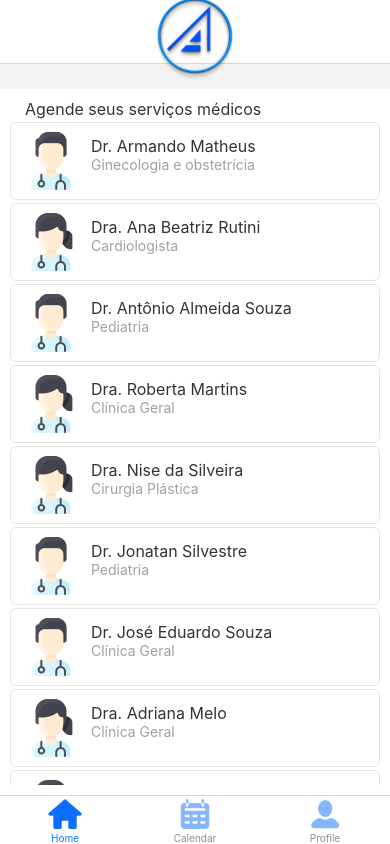
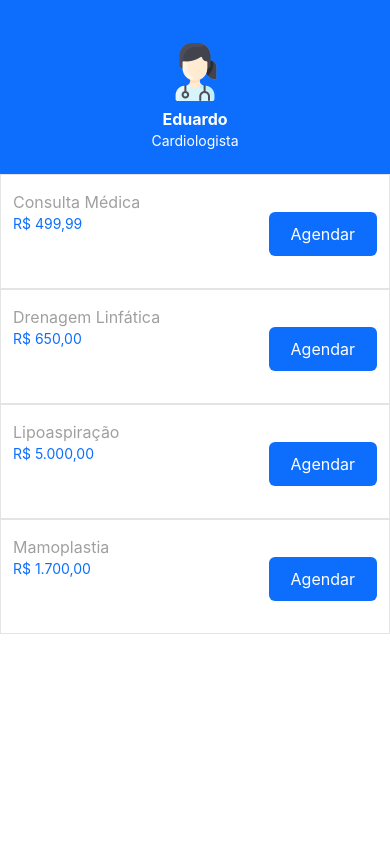
Before and after one commit to eduardotecnologo/agendeai, a React Native app in the folder mobile/: screen / in a window 390 px wide. Built offline with nearby package versions, Linux system fonts and the light colour scheme.

Commit message:
feat: CREATE currency format

```diff
--- a/mobile/App.js
+++ b/mobile/App.js
@@ -1,10 +1,11 @@
 
 import Main from "./src/screens/main/main.jsx";
+import Services from "./src/screens/services/services.jsx";
 
 export default function App() {
 
   return <>
-          <Main />
+          <Services />
         </>
   ;
 }
--- /dev/null
+++ b/mobile/src/components/service/service.jsx
@@ -0,0 +1,26 @@
+import { Text, View } from "react-native";
+import { styles } from "./service.style.js";
+import Button from "../button/button.jsx";
+
+export default function Service(props){
+    return <View style={styles.service}>
+
+        <View style={styles.containerText}>
+            <Text style={styles.description}>
+                {props.description}</Text>
+
+            <Text style={styles.price}>
+                {
+                    new Intl.NumberFormat('pt-BR', {
+                        style: 'currency',
+                        currency: "BRL"
+                    }).format(props.price)
+                }
+                </Text>
+        </View>
+
+        <View style={styles.containerButton}>
+            <Button text="Agendar"/>
+        </View>
+    </View>
+}
--- /dev/null
+++ b/mobile/src/components/service/service.style.js
@@ -0,0 +1,28 @@
+import {COLORS, FONT_SIZE} from "../../constants/theme.js"
+
+export const styles = {
+    service:{
+        backgroundColor: COLORS.white,
+        flex: 1,
+        flexDirection: "row",
+        padding: 12,
+        borderWidth: 1,
+        borderColor: COLORS.gray4
+    },
+    containerText:{
+       flex:1
+    },
+    containerButton:{
+        marginTop:5
+     },
+    description: {
+        fontSize: FONT_SIZE.md,
+        color: COLORS.gray3,
+        marginTop: 5
+    },
+    price: {
+        fontSize: FONT_SIZE.sm,
+        color: COLORS.blue,
+        marginTop: 3
+    }
+}
--- /dev/null
+++ b/mobile/src/screens/services/services.jsx
@@ -0,0 +1,24 @@
+import { FlatList, Image, Text,View } from "react-native";
+import { styles } from "./services.style.js";
+import { doctors_services } from "../../constants/data.js";
+import icon from "../../constants/icons.js"
+import Service from "../../components/service/service.jsx";
+
+export default function Services(){
+
+    return <View style={styles.container}>
+
+        <View style={styles.banner}>
+            <Image source={icon.female}/>
+            <Text style={styles.name}>Eduardo</Text>
+            <Text style={styles.specialty}>Cardiologista</Text>
+        </View>
+
+        <FlatList data={doctors_services}
+                  keyExtractor={(service) => service.id_service}
+                  showsVerticalScrollIndicator={false}
+                  renderItem={({ item }) => {
+                    return <Service description={item.description}
+                                    price={item.price}/>}}/>
+    </View>
+}
--- /dev/null
+++ b/mobile/src/screens/services/services.style.js
@@ -0,0 +1,26 @@
+import {COLORS, FONT_SIZE} from "../../constants/theme.js"
+
+export const styles = {
+    container:{
+        backgroundColor: COLORS.white,
+        flex: 1
+    },
+    banner:{
+        backgroundColor: COLORS.blue,
+        justifyContent: "center",
+        alignItems: "center",
+        paddingTop: 40,
+        paddingBottom: 25
+    },
+    name: {
+        fontSize: FONT_SIZE.md,
+        color: COLORS.white,
+        fontWeight: "bold",
+        marginTop: 5
+    },
+    specialty: {
+        fontSize: FONT_SIZE.sm,
+        color: COLORS.white,
+        marginTop: 3
+    }
+}
```
Also changed, not shown: 1 other file (tests, documents, lock files or other folders).
